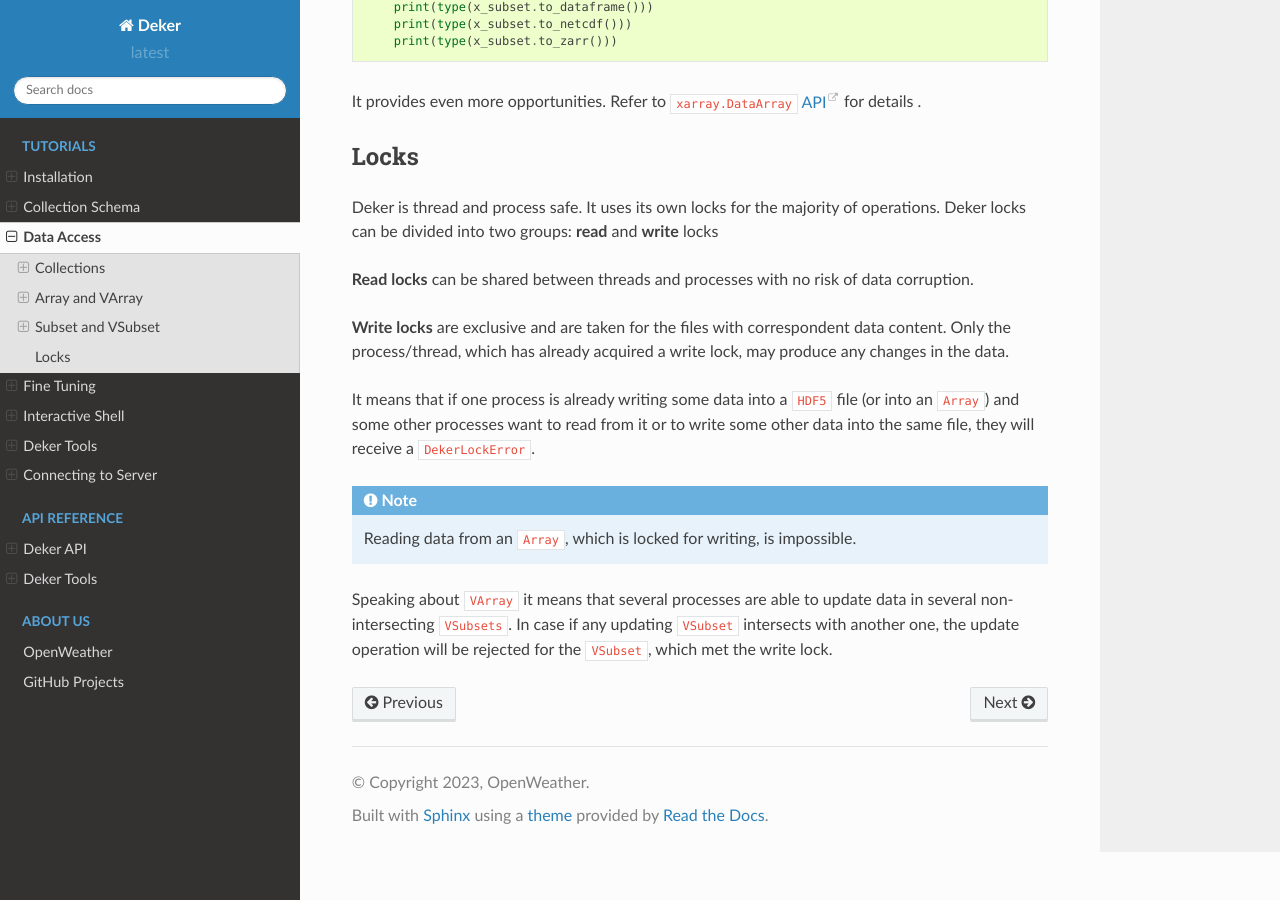
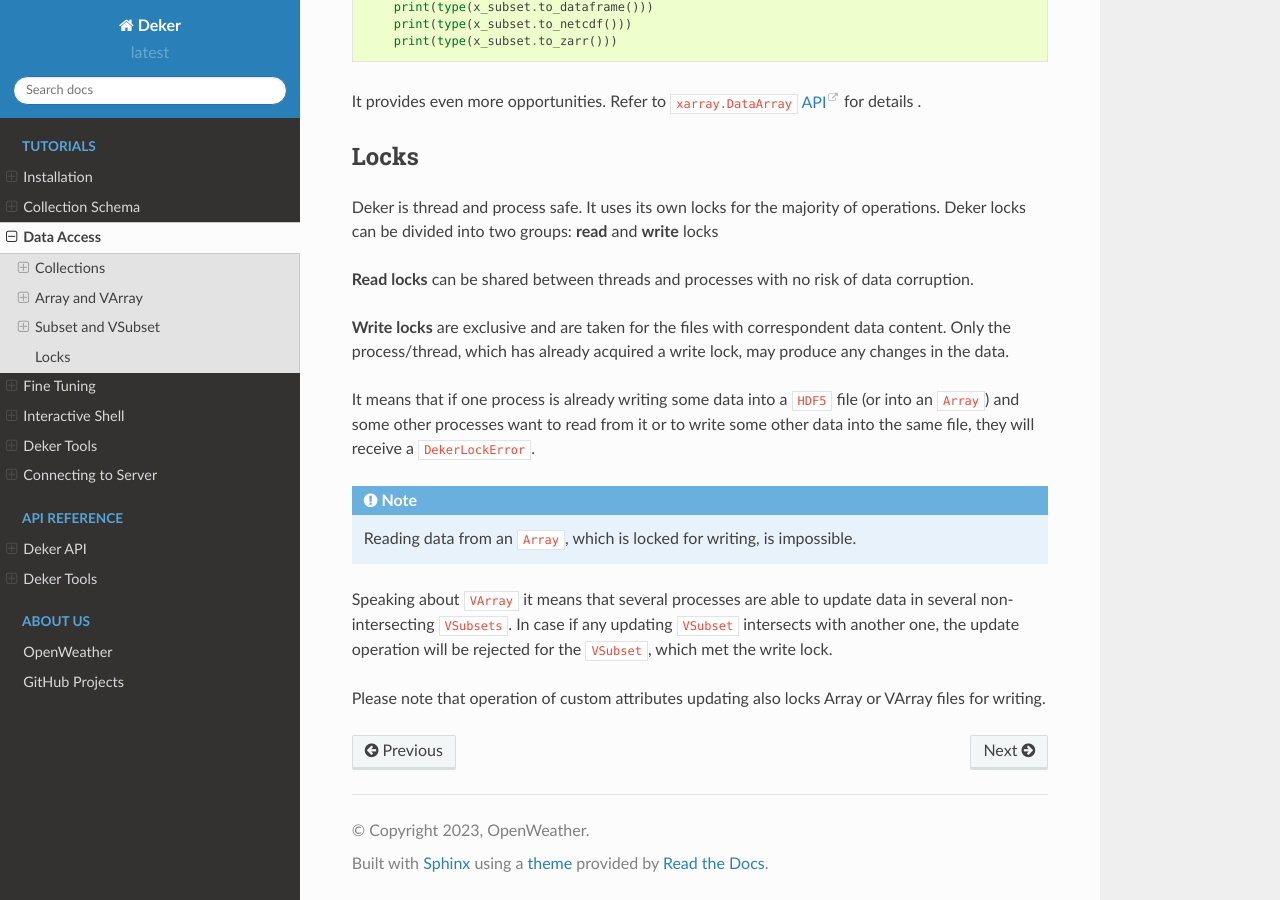
Before and after one commit to openweathermap/deker, a Sphinx documentation site: the page built from docs/deker/data_access.rst, in a window 1280 px wide and 900 px high, scrolled down 12745 px. Built offline with Sphinx 7.4.7 and the Read the Docs theme 2.0.0, drawn with Linux system fonts in a browser that asks for light colours.

Commit message:
Added custom attrs update in locks description

```diff
--- a/docs/deker/data_access.rst
+++ b/docs/deker/data_access.rst
@@ -621,3 +621,6 @@ Speaking about ``VArray`` it means that several processes are able to update dat
 in several non-intersecting ``VSubsets``. In case if any updating ``VSubset`` intersects
 with another one, the update operation will be rejected for the ``VSubset``, which met
 the write lock.
+
+Please note that operation of custom attributes updating also locks Array or VArray files
+for writing.
```
